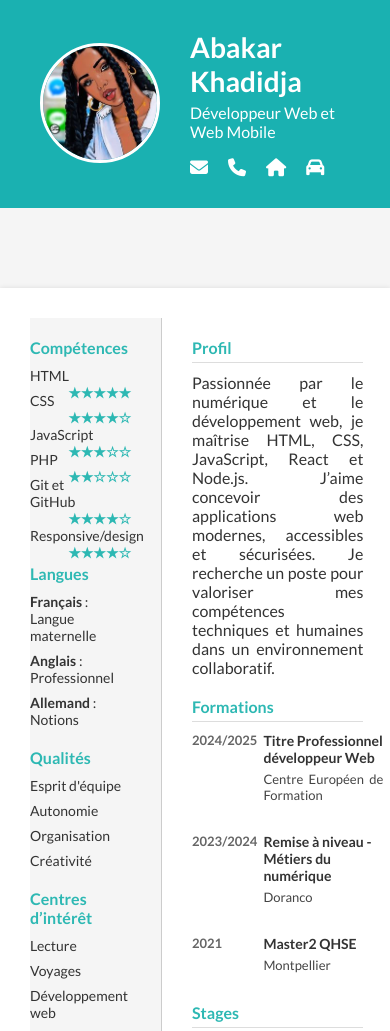
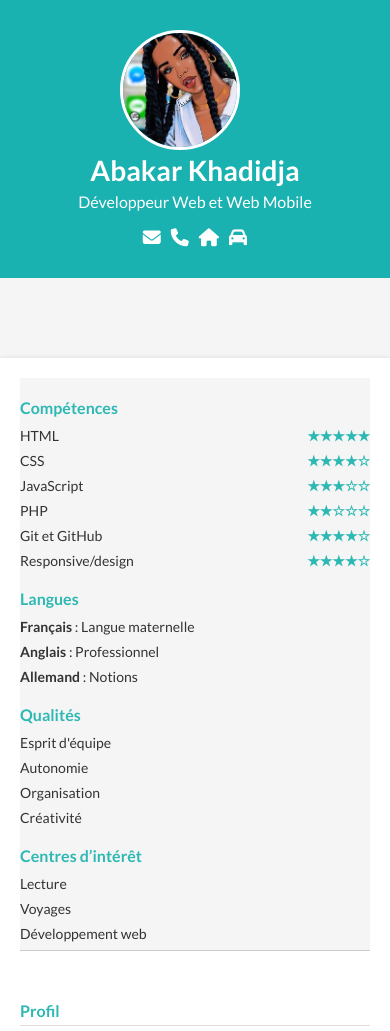
Before and after one commit to khadidj-aba/cv-khadidja, a plain HTML site: page index.html in a window 390 px wide. Shown: the top 1031 px of the page. Drawn offline with Linux system fonts and the light colour scheme.

Commit message:
Ajout du responsive design et vérification SEO

```diff
--- a/css/style.css
+++ b/css/style.css
@@ -1,13 +1,14 @@
-/* Import des polices */
+/* === Import des polices === */
 @import url('https://fonts.googleapis.com/css2?family=Lato:wght@400;700&display=swap');
 
-/* Reset */
+/* === Réinitialisation globale === */
 * {
   margin: 0;
   padding: 0;
   box-sizing: border-box;
 }
 
+/* === Corps de page === */
 body {
   font-family: 'Lato', sans-serif;
   font-size: 16px;
@@ -16,7 +17,6 @@ body {
 }
 
 /* === HEADER === */
-/* === En-tête : Image à gauche, infos à droite === */
 .cv-header {
   display: flex;
   align-items: center;
@@ -73,9 +73,7 @@ body {
   color: #fdd835;
 }
 
-
-
-/* === LAYOUT GENERAL === */
+/* === CONTAINER PRINCIPAL === */
 .container {
   display: flex;
   max-width: 1160px;
@@ -85,15 +83,12 @@ body {
   box-shadow: 0 0 5px rgba(0,0,0,0.1);
 }
 
-/* === SIDEBAR GAUCHE === */
+/* === SIDEBAR === */
 .sidebar {
-
   width: 40%;
   padding-right: 30px;
   border-right: 1px solid #ccc;
   background-color: #f5f5f5;
-
-
 }
 
 .sidebar h2 {
@@ -112,17 +107,17 @@ body {
   font-size: 14px;
 }
 
-/* Compétences étoiles */
 .skills li span {
   float: right;
   color: #2db8b3;
   font-weight: bold;
 }
 
-/* === MAIN CONTENT === */
+/* === CONTENU PRINCIPAL === */
 .main-content {
   flex: 1;
   padding-left: 30px;
+  padding-right: 10px;
 }
 
 .main-content h2 {
@@ -133,15 +128,28 @@ body {
 }
 
 .main-content p {
-  margin-bottom: 10px;
+  margin-bottom: 20px;
   text-align: justify;
+  line-height: 1.6;
+  font-size: 15px;
+}
+
+.main-content ul {
+  margin-left: 20px;
+  margin-bottom: 20px;
+  line-height: 1.5;
+}
+
+.main-content li {
+  font-size: 14px;
+  margin-bottom: 6px;
 }
 
 .grid-container {
   display: grid;
   grid-template-columns: 30% 70%;
   gap: 20px;
-  margin-bottom: 20px;
+  margin-bottom: 25px;
 }
 
 .date p {
@@ -167,7 +175,12 @@ body {
   color: #444;
 }
 
-/* Titres de section type "Profil" */
+.exp ul {
+  list-style-type: disc;
+  margin-left: 20px;
+}
+
+/* === TITRES DE SECTION === */
 .title {
   color: #2db8b3;
   font-size: 18px;
@@ -199,3 +212,68 @@ footer {
 .footer-icons a:hover {
   color: #ccc;
 }
+
+/* === RESPONSIVE DESIGN === */
+@media screen and (max-width: 768px) {
+  .container {
+    flex-direction: column;
+    padding: 20px;
+  }
+
+  .sidebar {
+    width: 100%;
+    border-right: none;
+    border-bottom: 1px solid #ccc;
+    margin-bottom: 20px;
+  }
+
+  .main-content {
+    padding-left: 0;
+    padding-right: 0;
+  }
+
+  .grid-container {
+    grid-template-columns: 100%;
+  }
+
+  .header-contact {
+    flex-wrap: wrap;
+    gap: 10px;
+  }
+
+  .cv-header {
+    flex-direction: column;
+    text-align: center;
+  }
+
+  .header-right {
+    text-align: center;
+  }
+}
+
+/* === Responsive === */
+@media (max-width: 768px) {
+  .container {
+    flex-direction: column;
+  }
+
+  .sidebar {
+    width: 100%;
+    border-right: none;
+    padding-right: 0;
+    margin-bottom: 30px;
+  }
+
+  .main-content {
+    padding-left: 0;
+  }
+
+  .cv-header {
+    flex-direction: column;
+    text-align: center;
+  }
+
+  .header-contact {
+    justify-content: center;
+  }
+}
```
